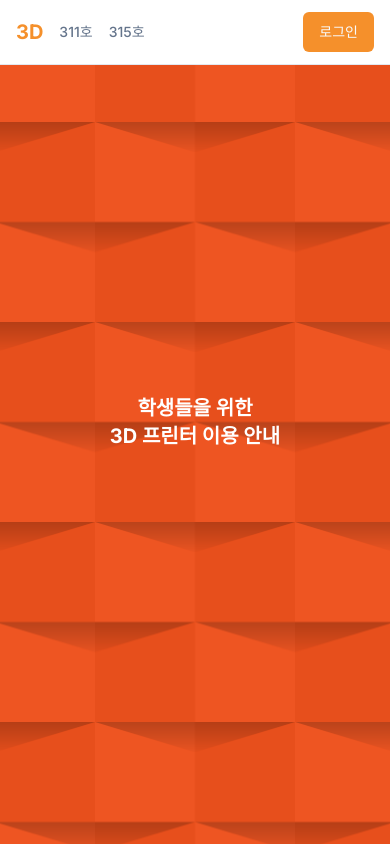
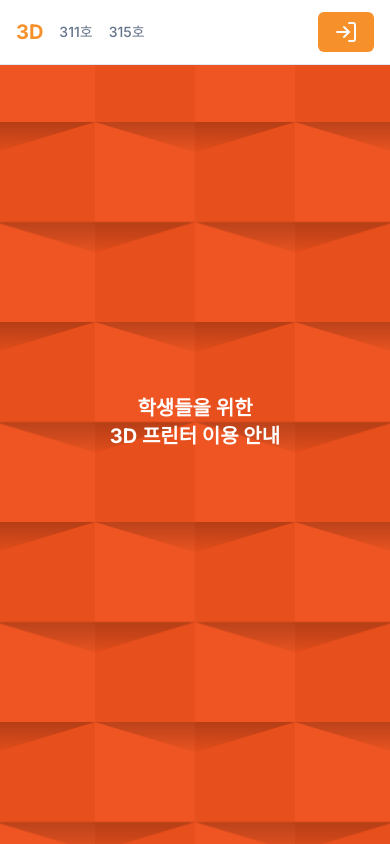
Before and after one commit to jcmaker/design3dprinter, a Next.js app: page / in a window 390 px wide. Shown: the top 844 px of the page. Built offline with nearby package versions, Linux system fonts and the light colour scheme; no server answers; the database is empty.

Commit message:
phoneNum315

```diff
--- a/app/room311/[printerId]/page.js
+++ b/app/room311/[printerId]/page.js
@@ -147,7 +147,7 @@ function Room311PrinterDetail() {
               <p className="text-gray-500">사용: {printers[0]?.userName}</p>
             </CardContent>
           </Card>
-          <div className="max-w-lg mx-auto bg-white p-4 shadow-md rounded lg:mt-20">
+          <div className="max-w-lg mx-auto h-full bg-white p-4 shadow-md rounded lg:mt-20">
             <h2 className="text-lg font-semibold mb-2">
               {printerId} 번 프린터
             </h2>
--- a/app/room315/[printerId]/page.js
+++ b/app/room315/[printerId]/page.js
@@ -147,7 +147,7 @@ function Room315PrinterDetail() {
               </p>
             </CardContent>
           </Card>
-          <div className="max-w-lg mx-auto bg-white p-4 shadow-md rounded lg:mt-20">
+          <div className="max-w-lg mx-auto h-full bg-white p-4 shadow-md rounded lg:mt-20">
             <h2 className="text-lg font-semibold mb-2">
               {printerId} 번 프린터
             </h2>
@@ -168,6 +168,17 @@ function Room315PrinterDetail() {
                 placeholder="학번"
                 value={studentId}
                 onChange={(e) => setStudentId(e.target.value)}
+                className="border p-2 rounded w-full"
+                disabled={
+                  printers[0]?.status === "고장남" ||
+                  printers[0]?.status === "수리중"
+                }
+              />
+              <input
+                type="text"
+                placeholder="전화번호"
+                value={phoneNumber}
+                onChange={(e) => setPhoneNumber(e.target.value)}
                 className="border p-2 rounded w-full"
                 disabled={
                   printers[0]?.status === "고장남" ||
--- a/src/components/navbar.js
+++ b/src/components/navbar.js
@@ -126,12 +126,44 @@ const Navbar = () => {
                   window.location.reload();
                 }}
               >
-                로그아웃
+                <svg
+                  xmlns="http://www.w3.org/2000/svg"
+                  width="24"
+                  height="24"
+                  viewBox="0 0 24 24"
+                  fill="none"
+                  stroke="currentColor"
+                  stroke-width="2"
+                  stroke-linecap="round"
+                  stroke-linejoin="round"
+                  class="lucide lucide-log-out"
+                >
+                  <path d="M9 21H5a2 2 0 0 1-2-2V5a2 2 0 0 1 2-2h4" />
+                  <polyline points="16 17 21 12 16 7" />
+                  <line x1="21" x2="9" y1="12" y2="12" />
+                </svg>
               </Button>
             </>
           ) : (
             <Link href="/login">
-              <Button>로그인</Button>
+              <Button className="flex-col items-center">
+                <svg
+                  xmlns="http://www.w3.org/2000/svg"
+                  width="24"
+                  height="24"
+                  viewBox="0 0 24 24"
+                  fill="none"
+                  stroke="currentColor"
+                  stroke-width="2"
+                  stroke-linecap="round"
+                  stroke-linejoin="round"
+                  class="lucide lucide-log-in"
+                >
+                  <path d="M15 3h4a2 2 0 0 1 2 2v14a2 2 0 0 1-2 2h-4" />
+                  <polyline points="10 17 15 12 10 7" />
+                  <line x1="15" x2="3" y1="12" y2="12" />
+                </svg>
+              </Button>
             </Link>
           )}
         </div>
```
